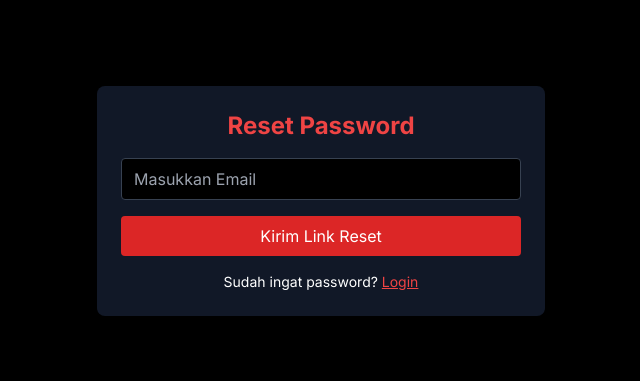
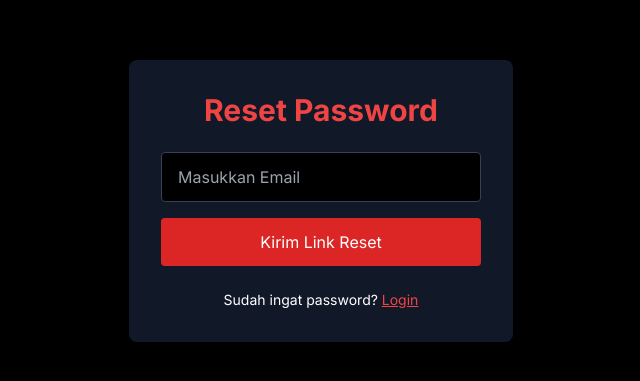
Before and after one commit to developerindiee/trackerdiet, a plain HTML site: page reset-password.html in a window 1280 px wide. Shown: the part 199-580 px from the top of the page, without its empty margins (319-959 px from the left). Drawn offline with nearby package versions, Linux system fonts and the light colour scheme.

Commit message:
merubah ui lupa akun

```diff
--- a/reset-password.html
+++ b/reset-password.html
@@ -3,6 +3,7 @@
 <head>
   <meta charset="UTF-8" />
   <title>Reset Password</title>
+  <meta name="viewport" content="width=device-width, initial-scale=1" />
   <link href="https://fonts.googleapis.com/css2?family=Inter:wght@400;600;700&display=swap" rel="stylesheet">
   <script src="https://cdn.tailwindcss.com"></script>
   <style> body { font-family: 'Inter', sans-serif; } </style>
@@ -46,13 +47,14 @@
 </head>
 
 <body class="bg-black text-white min-h-screen flex items-center justify-center px-4 relative">
-  <div class="w-full max-w-md bg-gray-900 p-6 rounded-lg shadow z-10">
-    <h1 class="text-2xl font-bold text-red-500 mb-4 text-center">Reset Password</h1>
+  <div class="w-full max-w-sm bg-gray-900 p-8 rounded-lg shadow z-10">
+    <h1 class="text-3xl font-bold text-red-500 mb-6 text-center">Reset Password</h1>
     <form id="resetForm" class="space-y-4">
-      <input type="email" name="email" placeholder="Masukkan Email" required class="w-full px-3 py-2 rounded bg-black border border-gray-700"/>
-      <button type="submit" class="w-full bg-red-600 hover:bg-red-700 rounded px-4 py-2">Kirim Link Reset</button>
+      <input type="email" name="email" placeholder="Masukkan Email"
+        required class="w-full px-4 py-3 rounded bg-black border border-gray-700"/>
+      <button type="submit" class="w-full bg-red-600 hover:bg-red-700 rounded px-4 py-3">Kirim Link Reset</button>
     </form>
-    <p class="mt-4 text-center text-sm">Sudah ingat password? <a href="login.html" class="text-red-500 underline">Login</a></p>
+    <p class="mt-6 text-center text-sm">Sudah ingat password? <a href="login.html" class="text-red-500 underline">Login</a></p>
   </div>
 
   <!-- ✅ UNIVERSAL POPUP -->
```
